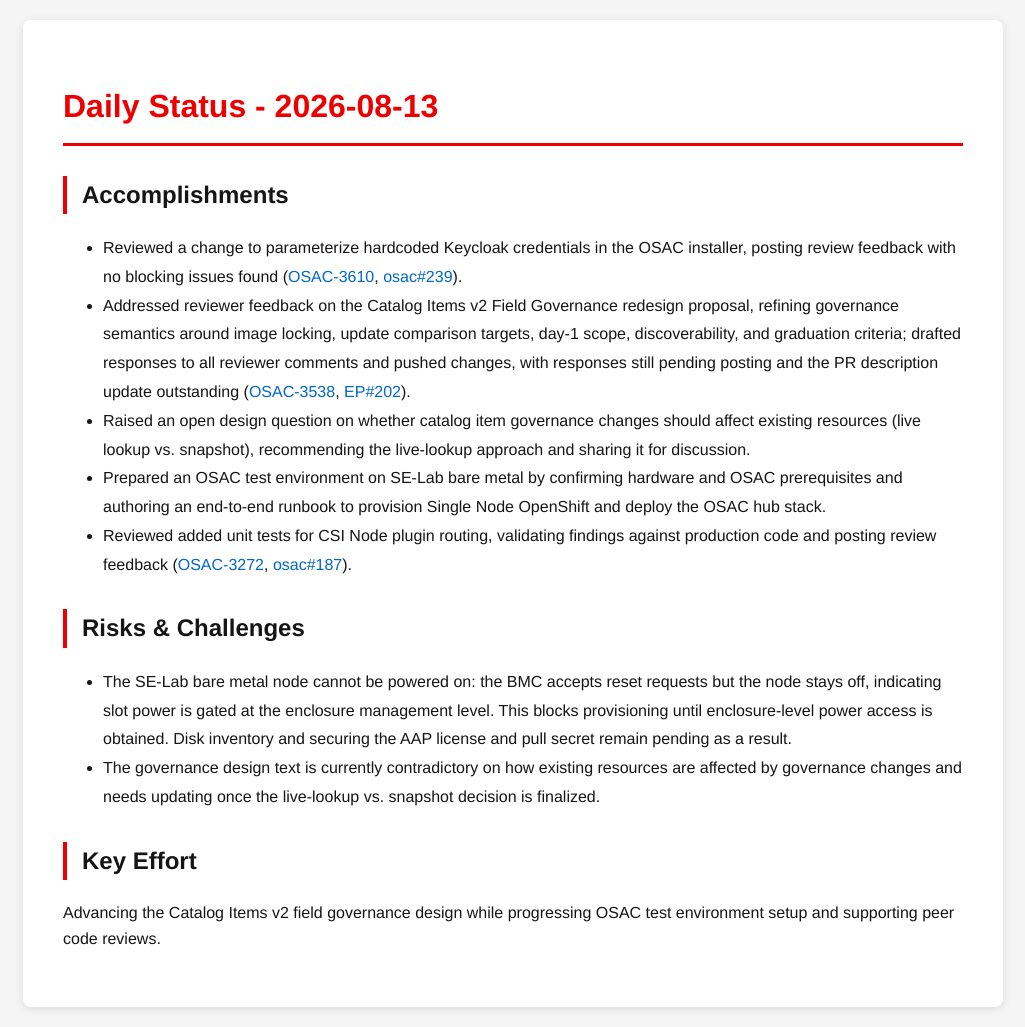
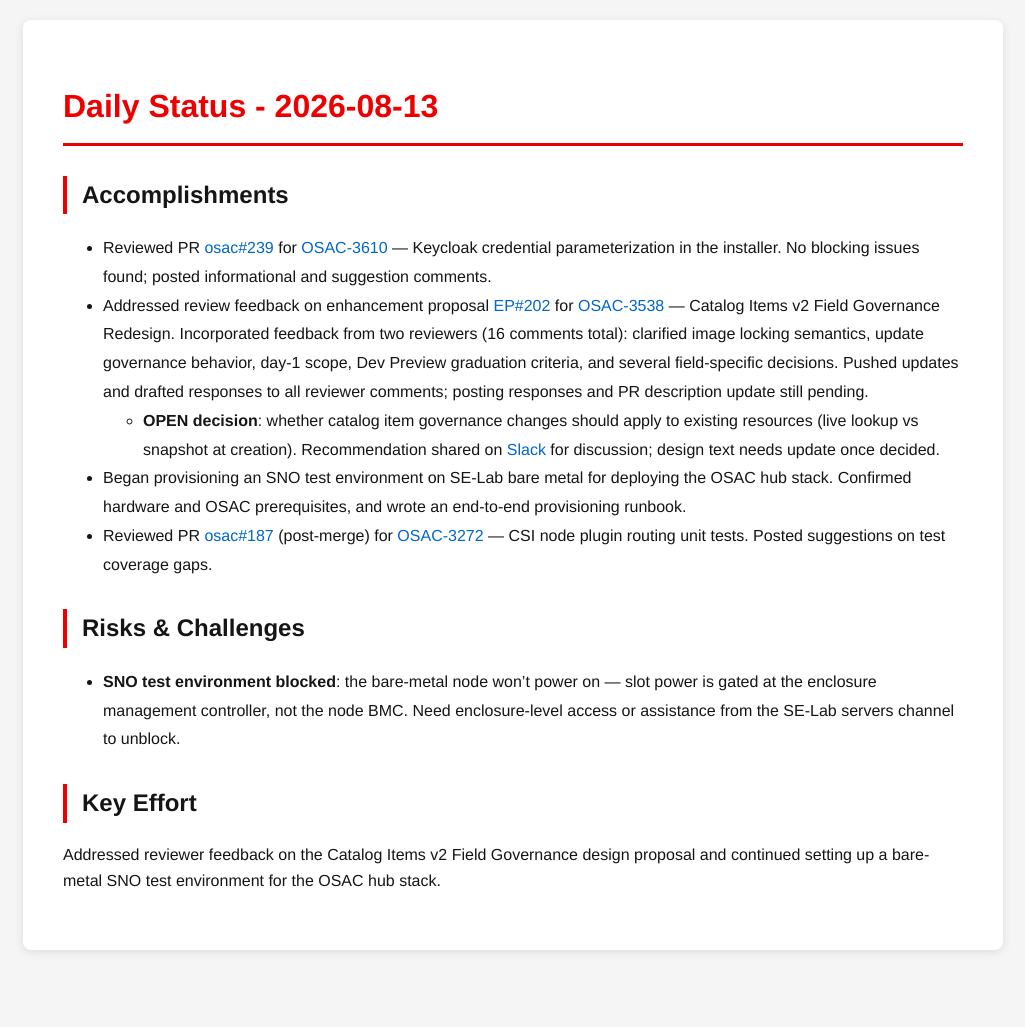
Before and after one commit to tzvatot/daily-status, a Jekyll site: the page built from 2026-08-13.md, in a window 1280 px wide. Shown: the whole page, without its empty margins (127-1152 px from the left). Built offline with Jekyll 4.4.1, drawn with Linux system fonts in a browser that asks for light colours; after the commit the page ends 970 px from its top, so only the background shows below that.

Commit message:
Daily status update - 2026-08-13

```diff
--- a/2026-08-13.md
+++ b/2026-08-13.md
@@ -7,15 +7,14 @@
 # Daily Status - 2026-08-13
 
 ## Accomplishments
-- Reviewed a change to parameterize hardcoded Keycloak credentials in the OSAC installer, posting review feedback with no blocking issues found ([OSAC-3610](https://redhat.atlassian.net/browse/OSAC-3610), [osac#239](https://github.com/osac-project/osac/pull/239)).
-- Addressed reviewer feedback on the Catalog Items v2 Field Governance redesign proposal, refining governance semantics around image locking, update comparison targets, day-1 scope, discoverability, and graduation criteria; drafted responses to all reviewer comments and pushed changes, with responses still pending posting and the PR description update outstanding ([OSAC-3538](https://redhat.atlassian.net/browse/OSAC-3538), [EP#202](https://github.com/osac-project/enhancement-proposals/pull/202)).
-- Raised an open design question on whether catalog item governance changes should affect existing resources (live lookup vs. snapshot), recommending the live-lookup approach and sharing it for discussion.
-- Prepared an OSAC test environment on SE-Lab bare metal by confirming hardware and OSAC prerequisites and authoring an end-to-end runbook to provision Single Node OpenShift and deploy the OSAC hub stack.
-- Reviewed added unit tests for CSI Node plugin routing, validating findings against production code and posting review feedback ([OSAC-3272](https://redhat.atlassian.net/browse/OSAC-3272), [osac#187](https://github.com/osac-project/osac/pull/187)).
+- Reviewed PR [osac#239](https://github.com/osac-project/osac/pull/239) for [OSAC-3610](https://redhat.atlassian.net/browse/OSAC-3610) — Keycloak credential parameterization in the installer. No blocking issues found; posted informational and suggestion comments.
+- Addressed review feedback on enhancement proposal [EP#202](https://github.com/osac-project/enhancement-proposals/pull/202) for [OSAC-3538](https://redhat.atlassian.net/browse/OSAC-3538) — Catalog Items v2 Field Governance Redesign. Incorporated feedback from two reviewers (16 comments total): clarified image locking semantics, update governance behavior, day-1 scope, Dev Preview graduation criteria, and several field-specific decisions. Pushed updates and drafted responses to all reviewer comments; posting responses and PR description update still pending.
+  - **OPEN decision**: whether catalog item governance changes should apply to existing resources (live lookup vs snapshot at creation). Recommendation shared on [Slack](https://redhat-internal.slack.com/archives/C08ESMFV85Q/p1786621100340429?thread_ts=1786438254.024539&cid=C08ESMFV85Q) for discussion; design text needs update once decided.
+- Began provisioning an SNO test environment on SE-Lab bare metal for deploying the OSAC hub stack. Confirmed hardware and OSAC prerequisites, and wrote an end-to-end provisioning runbook.
+- Reviewed PR [osac#187](https://github.com/osac-project/osac/pull/187) (post-merge) for [OSAC-3272](https://redhat.atlassian.net/browse/OSAC-3272) — CSI node plugin routing unit tests. Posted suggestions on test coverage gaps.
 
 ## Risks & Challenges
-- The SE-Lab bare metal node cannot be powered on: the BMC accepts reset requests but the node stays off, indicating slot power is gated at the enclosure management level. This blocks provisioning until enclosure-level power access is obtained. Disk inventory and securing the AAP license and pull secret remain pending as a result.
-- The governance design text is currently contradictory on how existing resources are affected by governance changes and needs updating once the live-lookup vs. snapshot decision is finalized.
+- **SNO test environment blocked**: the bare-metal node won't power on — slot power is gated at the enclosure management controller, not the node BMC. Need enclosure-level access or assistance from the SE-Lab servers channel to unblock.
 
 ## Key Effort
-Advancing the Catalog Items v2 field governance design while progressing OSAC test environment setup and supporting peer code reviews.
+Addressed reviewer feedback on the Catalog Items v2 Field Governance design proposal and continued setting up a bare-metal SNO test environment for the OSAC hub stack.
```
